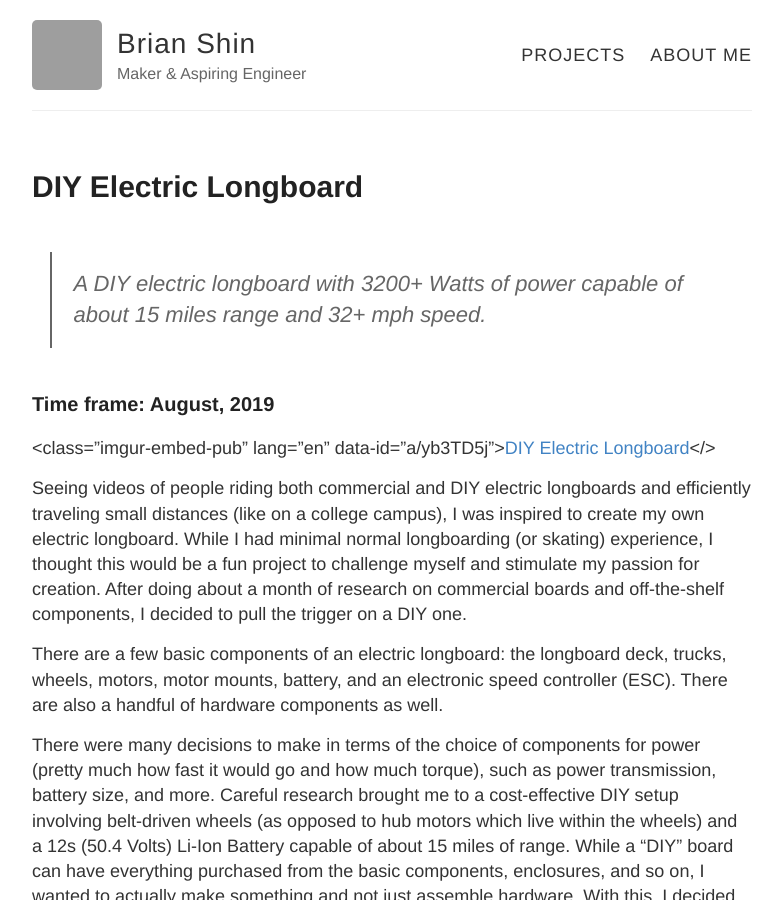
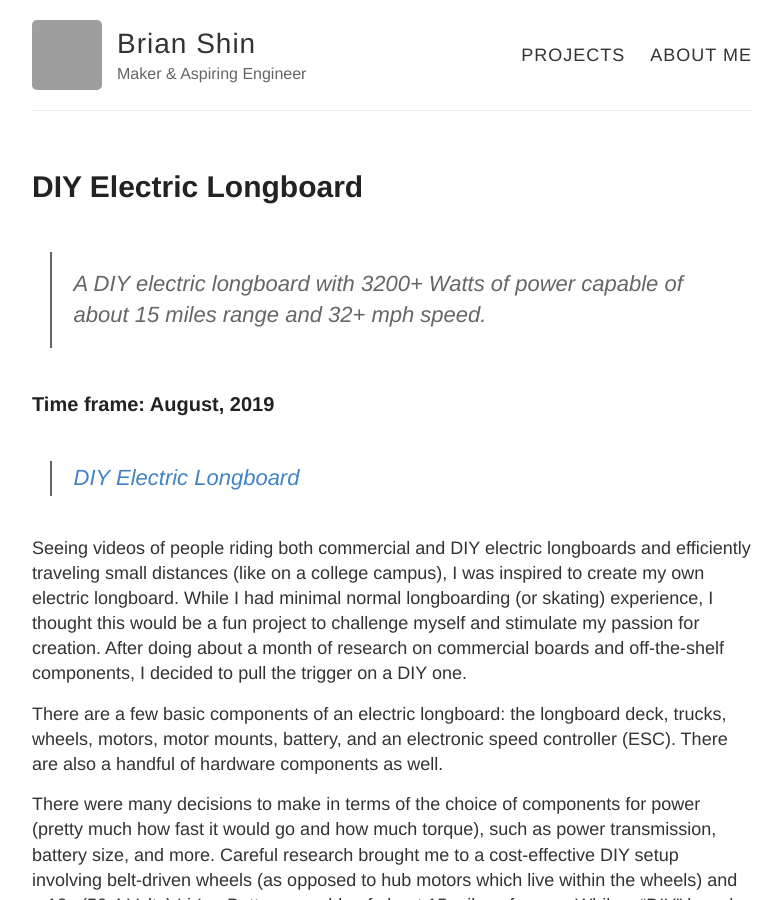
Before and after one commit to bshin100/bshin100.github.io, a Jekyll site: the page built from _posts/2020-10-1-DIY-Electric-Longboard.md, in a window 1280 px wide and 900 px high. Shown: the whole window, without its empty margins (248-1030 px from the left). Built offline with Jekyll 4.4.1, drawn with Linux system fonts in a browser that asks for light colours; a script that is not in the unit is left out; grey boxes are pictures that could not be loaded.

Commit message:
Update 2020-10-1-DIY-Electric-Longboard.md

```diff
--- a/_posts/2020-10-1-DIY-Electric-Longboard.md
+++ b/_posts/2020-10-1-DIY-Electric-Longboard.md
@@ -9,7 +9,7 @@ featured_img: /images/EBoard/EBoard-Thumb.jpeg
 
 ### Time frame: August, 2019
 
-<class="imgur-embed-pub" lang="en" data-id="a/yb3TD5j"><a href="//imgur.com/a/yb3TD5j">DIY Electric Longboard</a></><script async src="//s.imgur.com/min/embed.js" charset="utf-8"></script>
+<blockquote class="imgur-embed-pub" lang="en" data-id="a/yb3TD5j"  ><a href="//imgur.com/a/yb3TD5j">DIY Electric Longboard</a></blockquote><script async src="//s.imgur.com/min/embed.js" charset="utf-8"></script>
 
 Seeing videos of people riding both commercial and DIY electric longboards and efficiently traveling small distances (like on a college campus), I was inspired to create my own electric longboard. While I had minimal normal longboarding (or skating) experience, I thought this would be a fun project to challenge myself and stimulate my passion for creation. After doing about a month of research on commercial boards and off-the-shelf components, I decided to pull the trigger on a DIY one.
 
```
